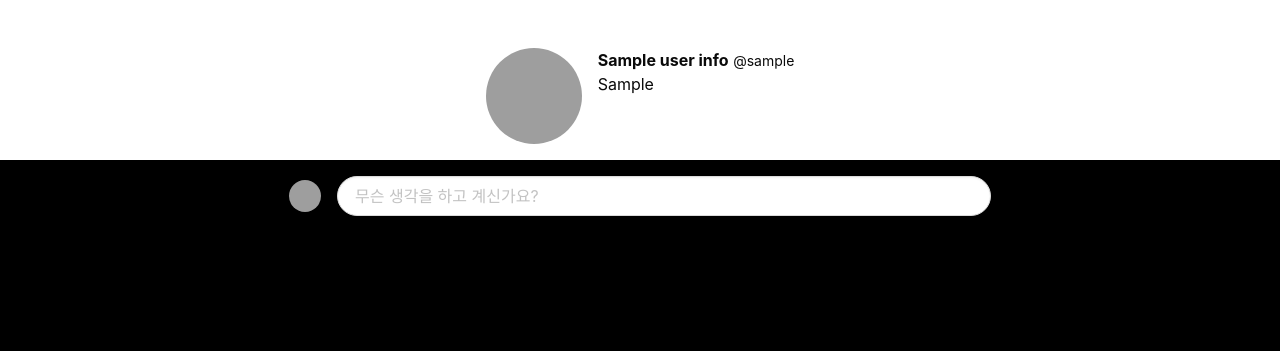
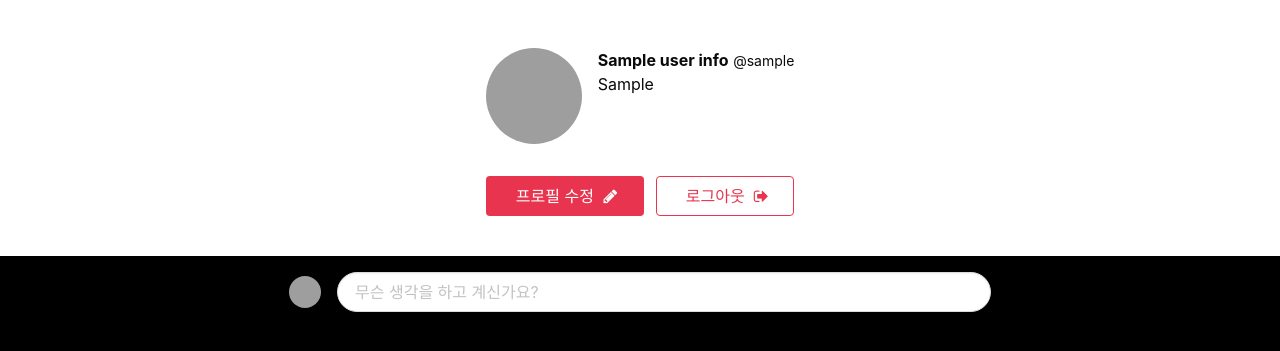
Before and after one commit to eunag63/SpartaCodingCamp, a Flask app: template WebDeepening/sparta_plus/project04/templates/user.html in a window 1280 px wide. Shown: the part 52-403 px from the top of the page. Run offline with Flask 2, Linux system fonts and the light colour scheme; the template is opened without the code that fills it: most values are stand-ins (such as "Sample title", 1, 10 or a date in 2020); some libraries are stand-ins or nearby versions; grey boxes are pictures that could not be loaded.

Commit message:
메인페이지 프로필 페이지 모달 추가

```diff
--- a/WebDeepening/sparta_plus/project04/templates/user.html
+++ b/WebDeepening/sparta_plus/project04/templates/user.html
@@ -63,6 +63,85 @@
 
             </div>
         </article>
+        <nav id="btns-me" class="level is-mobile" style="margin-top:2rem">
+            <a class="button level-item has-text-centered is-sparta" aria-label="edit"
+               onclick='$("#modal-edit").addClass("is-active")'>
+                프로필 수정&nbsp;&nbsp;&nbsp;<span class="icon is-small"><i class="fa fa-pencil"
+                                                                       aria-hidden="true"></i></span>
+            </a>
+
+            <a class="button level-item has-text-centered is-sparta is-outlined" aria-label="logout"
+               onclick="sign_out()">
+                로그아웃&nbsp;&nbsp;&nbsp;<span class="icon is-small"><i class="fa fa-sign-out"
+                                                                     aria-hidden="true"></i></span>
+            </a>
+        </nav>
+
+        <div class="modal" id="modal-edit">
+            <div class="modal-background" onclick='$("#modal-edit").removeClass("is-active")'></div>
+            <div class="modal-content">
+                <div class="box">
+                    <article class="media">
+                        <div class="media-content">
+                            <div class="field">
+                                <label class="label" for="input-name">이름</label>
+
+                                <p class="control">
+
+                                    <input id="input-name" class="input"
+                                           placeholder="홍길동" value="{{ user_info.profile_name }}">
+                                </p>
+                            </div>
+                            <div class="field">
+                                <label class="label" for="input-pic">프로필 사진</label>
+
+                                <div class="control is-expanded">
+                                    <div class="file has-name">
+                                        <label class="file-label" style="width:100%">
+                                            <input id="input-pic" class="file-input" type="file"
+                                                   name="resume">
+                                            <span class="file-cta"><span class="file-icon"><i
+                                                    class="fa fa-upload"></i></span>
+                                <span class="file-label">파일 선택</span>
+                            </span>
+                                            <span id="file-name" class="file-name"
+                                                  style="width:100%;max-width:100%">{{ user_info.profile_pic }}</span>
+                                        </label>
+                                    </div>
+
+                                </div>
+                            </div>
+                            <div class="field">
+                                <label class="label" for="textarea-about">나는 누구?</label>
+
+                                <p class="control">
+
+                        <textarea id="textarea-about" class="textarea"
+                                  placeholder="자기소개하기">{{ user_info.profile_info }}</textarea>
+                                </p>
+                            </div>
+                            <nav class="level is-mobile">
+                                <div class="level-left">
+
+                                </div>
+                                <div class="level-right">
+                                    <div class="level-item">
+                                        <a class="button is-sparta" onclick="update_profile()">업데이트</a>
+                                    </div>
+                                    <div class="level-item">
+                                        <a class="button is-sparta is-outlined"
+                                           onclick='$("#modal-edit").removeClass("is-active")'>취소</a>
+                                    </div>
+                                </div>
+                            </nav>
+                        </div>
+                    </article>
+                </div>
+            </div>
+            <button class="modal-close is-large" aria-label="close"
+                    onclick='$("#modal-edit").removeClass("is-active")'></button>
+        </div>
+
     </div>
 </section>
 <section class="section">
```
